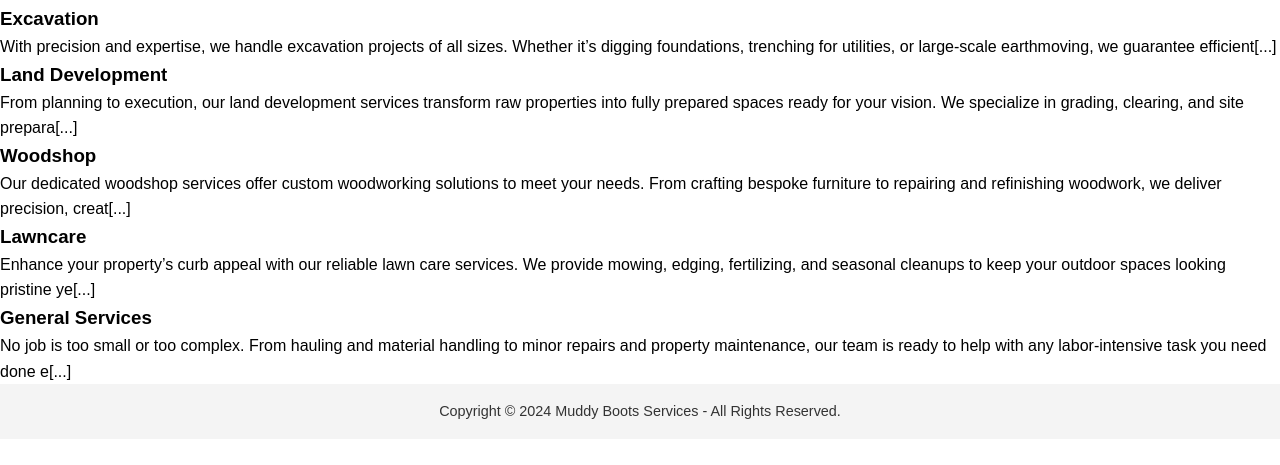
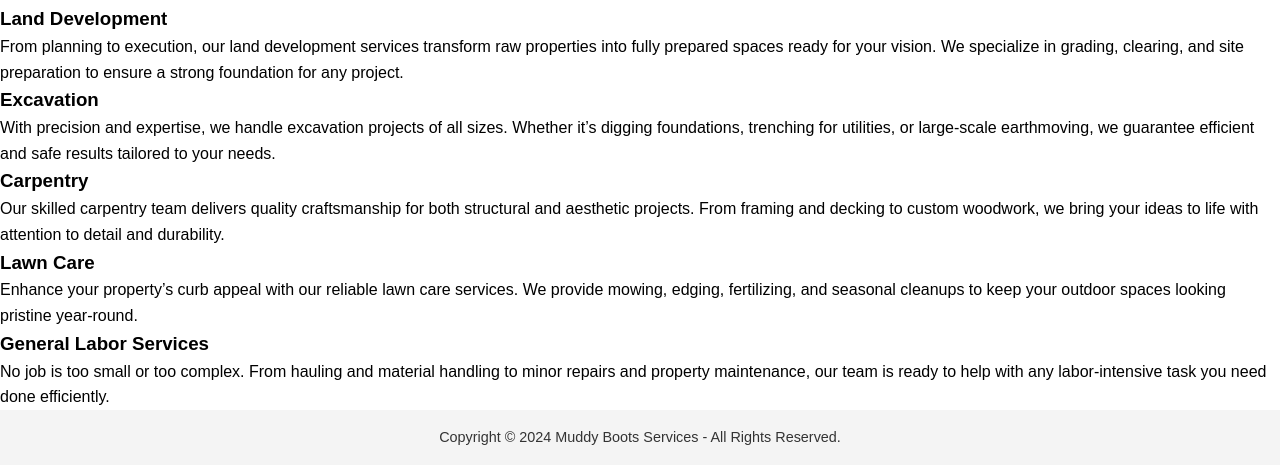
Before and after one commit to hippieforhire/muddyboots.works, a plain HTML site: page services.html in a window 1280 px wide. Shown: the part 383-848 px from the top of the page. Before the commit the page ends 822 px from the top, so only its background shows below. Drawn offline with Linux system fonts and the light colour scheme.

Commit message:
Update services.html

```diff
--- a/services.html
+++ b/services.html
@@ -30,23 +30,24 @@
         <section>
             <h2>Our Services</h2>
             <section>
-                <h3>Excavation</h3>
-                <p>With precision and expertise, we handle excavation projects of all sizes. Whether it’s digging foundations, trenching for utilities, or large-scale earthmoving, we guarantee efficient[...]
+                <h3>Land Development</h3>
+                <p>From planning to execution, our land development services transform raw properties into fully prepared spaces ready for your vision. We specialize in grading, clearing, and site preparation to ensure a strong foundation for any project.</p>
             </section>
             <section>
-                <h3>Land Development</h3>
-                <p>From planning to execution, our land development services transform raw properties into fully prepared spaces ready for your vision. We specialize in grading, clearing, and site prepara[...]
+                <h3>Excavation</h3>
+                <p>With precision and expertise, we handle excavation projects of all sizes. Whether it’s digging foundations, trenching for utilities, or large-scale earthmoving, we guarantee efficient and safe results tailored to your needs.</p>
             </section>
             <section>
-                <h3>Woodshop</h3>
-                <p>Our dedicated woodshop services offer custom woodworking solutions to meet your needs. From crafting bespoke furniture to repairing and refinishing woodwork, we deliver precision, creat[...]
-            </section>
-            <h3>Lawncare</h3>
-                <p>Enhance your property’s curb appeal with our reliable lawn care services. We provide mowing, edging, fertilizing, and seasonal cleanups to keep your outdoor spaces looking pristine ye[...]
+                <h3>Carpentry</h3>
+                <p>Our skilled carpentry team delivers quality craftsmanship for both structural and aesthetic projects. From framing and decking to custom woodwork, we bring your ideas to life with attention to detail and durability.</p>
             </section>
             <section>
-                <h3>General Services</h3>
-                <p>No job is too small or too complex. From hauling and material handling to minor repairs and property maintenance, our team is ready to help with any labor-intensive task you need done e[...]
+                <h3>Lawn Care</h3>
+                <p>Enhance your property’s curb appeal with our reliable lawn care services. We provide mowing, edging, fertilizing, and seasonal cleanups to keep your outdoor spaces looking pristine year-round.</p>
+            </section>
+            <section>
+                <h3>General Labor Services</h3>
+                <p>No job is too small or too complex. From hauling and material handling to minor repairs and property maintenance, our team is ready to help with any labor-intensive task you need done efficiently.</p>
             </section>
         </section>
     </main>
```
